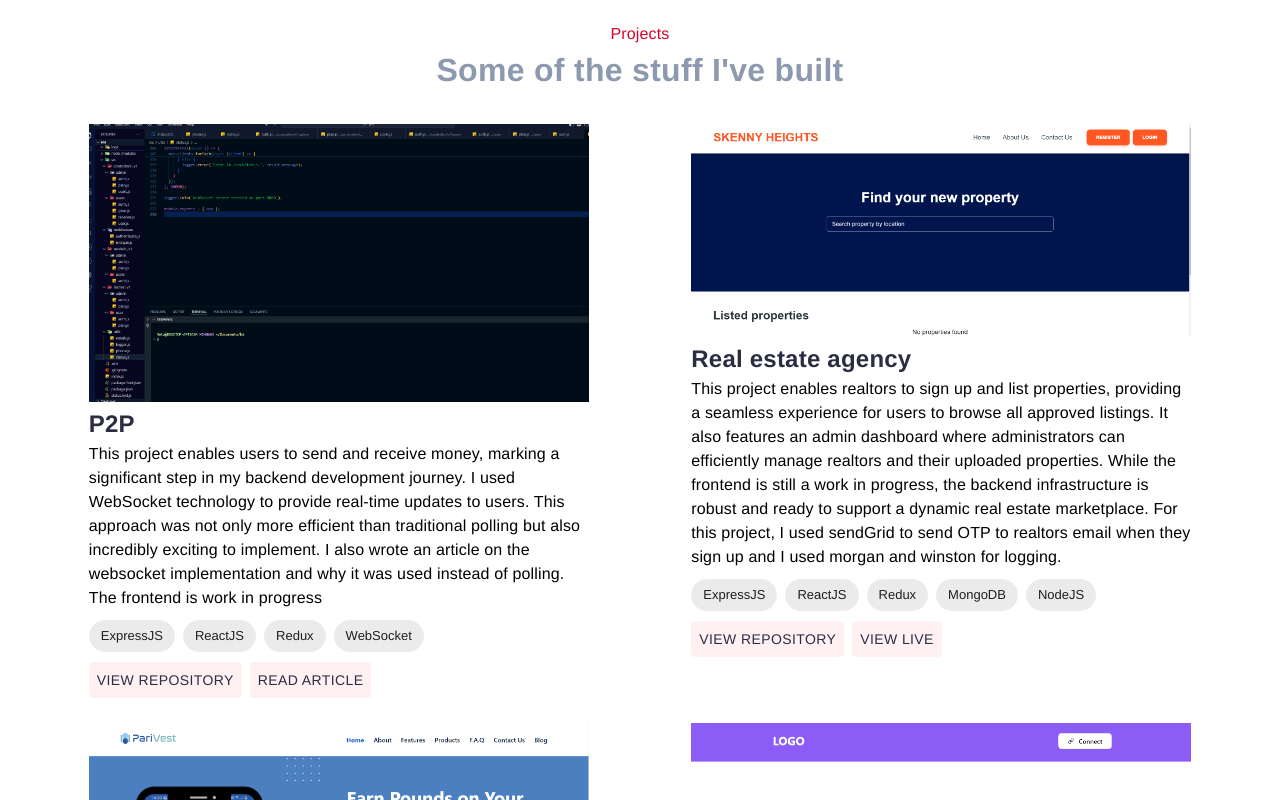
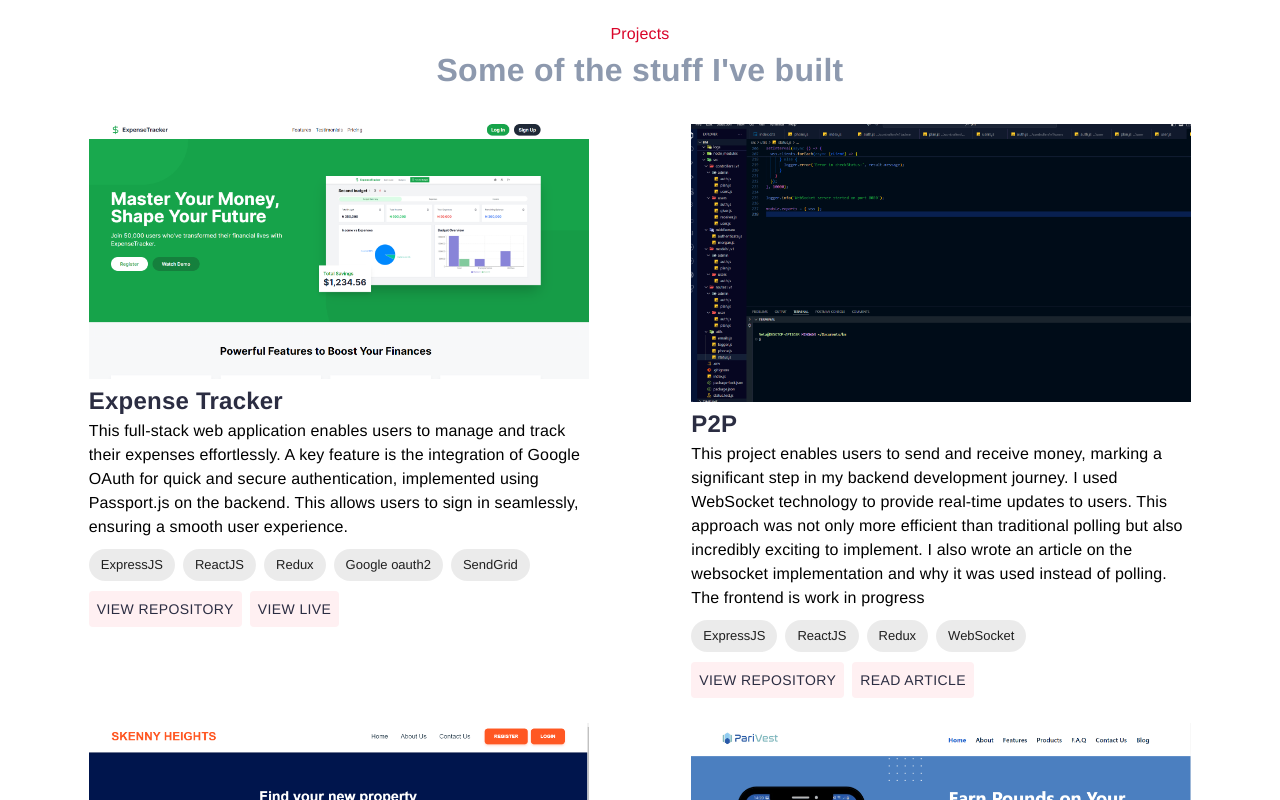
Before and after one commit to Netacci/portfolio-new, a React (Vite) app: page / in a window 1280 px wide. Shown: the part 440-1240 px from the top of the page. Built offline with nearby package versions, Linux system fonts and the light colour scheme.

Commit message:
update roject

```diff
--- a/src/data/project.js
+++ b/src/data/project.js
@@ -8,8 +8,20 @@ import Real from '../assets/projects/real.png';
 import Parivest from '../assets/projects/parivest.png';
 import Greyfield from '../assets/projects/greyfield.png';
 import Web3 from '../assets/projects/web3.png';
+import Bd from '../assets/projects/bd.png';
 
 export const projects = [
+  {
+    name: 'Expense Tracker',
+    description:
+      'This full-stack web application enables users to manage and track their expenses effortlessly. A key feature is the integration of Google OAuth for quick and secure authentication, implemented using Passport.js on the backend. This allows users to sign in seamlessly, ensuring a smooth user experience.',
+    github: 'https://github.com/Netacci/expenseTracker',
+    live: 'https://expense-tracker-netaccis-projects.vercel.app',
+    image: Bd,
+    tags: ['ExpressJS', 'ReactJS', 'Redux', 'Google oauth2', 'SendGrid'],
+    // article:
+    //   'https://netacci.hashnode.dev/real-time-updates-with-websockets-in-react-and-express-js',
+  },
   {
     name: 'P2P',
     description:
@@ -28,7 +40,7 @@ export const projects = [
     github: 'https://github.com/Netacci/skenny-backend',
     live: 'https://www.postman.com/red-station-829900/workspace/public/folder/18521077-b0dfa972-b981-43e1-b539-e76174dbfe12?action=share&creator=18521077&ctx=documentation&active-environment=18521077-749b7b31-a059-4a38-bf0e-d6f0ae0345c8',
     image: Real,
-    tags: ['ExpressJS', 'ReactJS', 'Redux', 'MongoDB', 'NodeJS'],
+    tags: ['ExpressJS', 'ReactJS', 'Redux', 'MongoDB', 'NodeJS', 'SendGrid'],
   },
 
   {
```
Also changed, not shown: src/assets/projects/bd.png (added).
